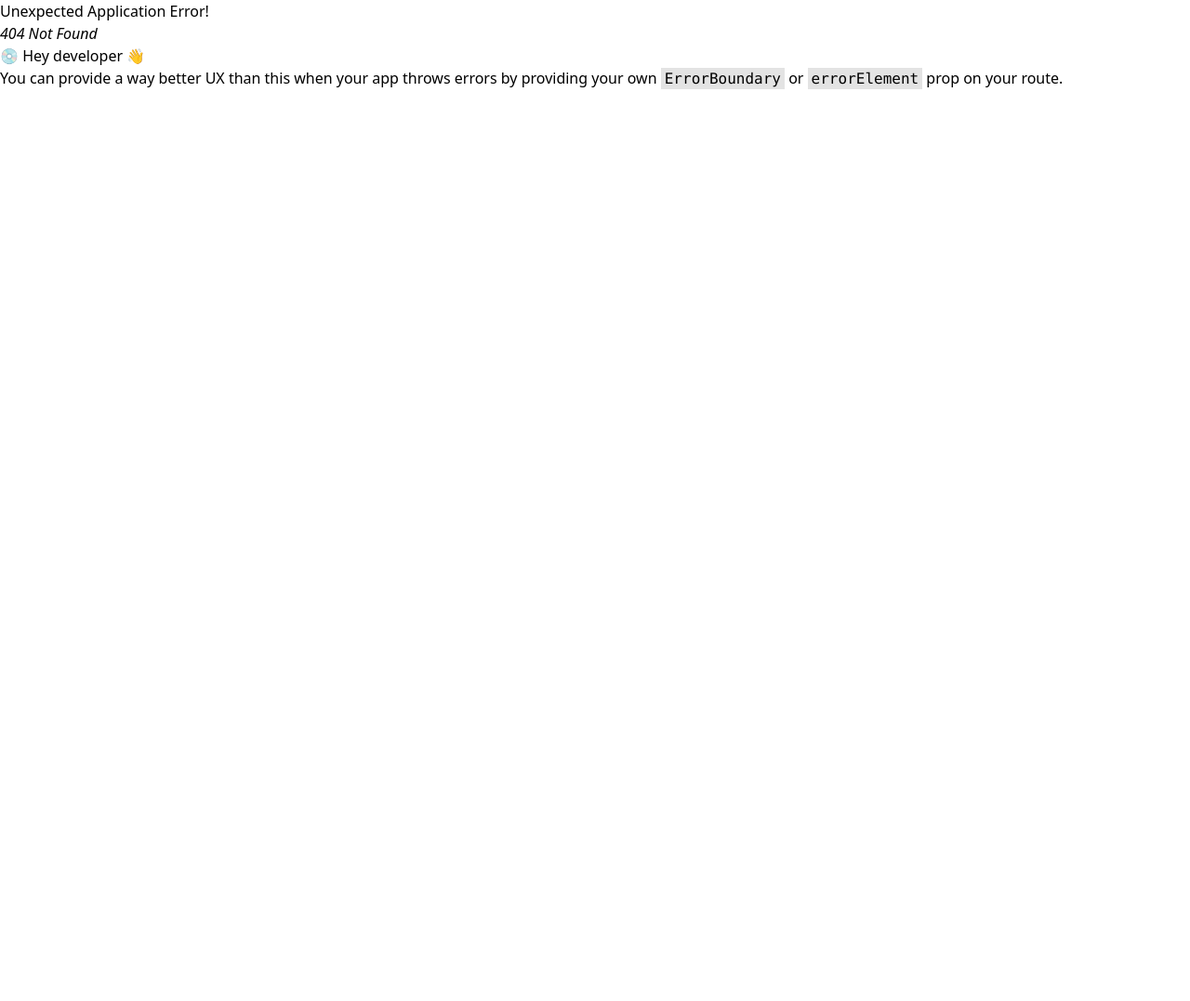
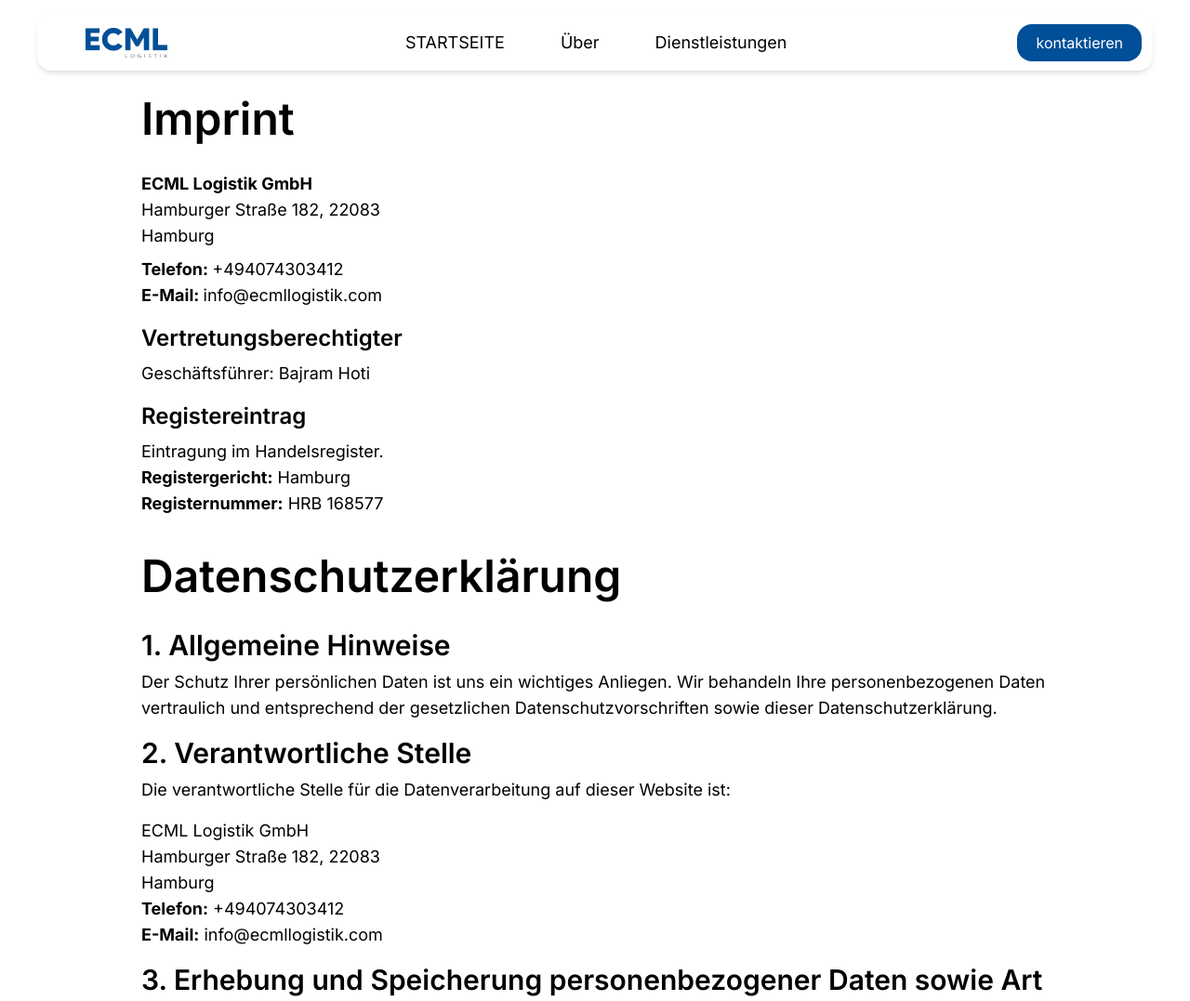
Before and after one commit to Mdsakib999/Trns-4-intern-practice, a React (Vite) app: page /ImpressumDatenschutz in a window 1280 px wide. Before the commit this address had no page. Shown: the top 1077 px of the page at 93% size. Before the commit the page ends 800 px from the top, so only its background shows below. Built offline with nearby package versions, Linux system fonts and the light colour scheme.

Commit message:
terms and condition added

```diff
--- a/src/components/shared/Footer.jsx
+++ b/src/components/shared/Footer.jsx
@@ -5,10 +5,10 @@
 
 export const Footer = () => {
 	const menuItems = [
-		{ name: "About", path: "/Über" },
-		{ name: "Contact", path: "/kontaktieren" },
-		{ name: "Logistics", path: "#" },
-		{ name: "Services", path: "/Dienstleistungen" },
+		{ name: "Über", path: "/Über" },
+		{ name: "kontaktieren", path: "/kontaktieren" },
+		{ name: "Impressum & Datenschutz", path: "ImpressumDatenschutz" },
+		{ name: "Dienstleistungen", path: "/Dienstleistungen" },
 	];
 
 	return (
@@ -30,7 +30,7 @@
 						<Link
 							key={item.name}
 							to={item.path}
-							className="hover:text-black transition-colors duration-200"
+							className="hover:text-blue-400 transition-colors duration-200"
 						>
 							{item.name}
 						</Link>
--- a/src/components/shared/Navbar.jsx
+++ b/src/components/shared/Navbar.jsx
@@ -59,7 +59,7 @@
 
 				{/* Mobile Menu Button */}
 				<button
-					className="md:hidden text-2xl"
+					className="md:hidden text-2xl cursor-pointer"
 					onClick={toggleMenu}
 					aria-label="Toggle menu"
 				>
@@ -69,7 +69,7 @@
 
 			{/* Mobile Menu */}
 			{isOpen && (
-				<div className="md:hidden py-4 flex flex-col space-y-4 animate-fadeIn">
+				<div className="md:hidden py-4 flex flex-col space-y-4">
 					{menuItems}
 					<Link to="/kontaktieren">
 						<button className="bg-[#004F98] text-white rounded-2xl px-5 py-2 hover:bg-[#003a70] transition-colors w-full">
--- /dev/null
+++ b/src/pages/Terms&condtion/Termscondtion.jsx
@@ -0,0 +1,202 @@
+import React, { useEffect } from "react";
+
+const Termscondtion = () => {
+	useEffect(() => {
+		window.scrollTo({ top: 0, behavior: "smooth" });
+	}, []);
+	return (
+		<div className="p-6 md:max-w-5xl mx-auto mt-20">
+			{/* Impressum Section */}
+			<section className="mb-10">
+				<h1 className="text-3xl sm:text-4xl md:text-5xl font-semibold mb-8">
+					Imprint
+				</h1>
+				<p className="mb-2 text-base sm:text-lg">
+					<strong>ECML Logistik GmbH</strong>
+					<br />
+					Hamburger Straße 182, 22083
+					<br />
+					Hamburg
+				</p>
+				<p className="mb-2 text-base sm:text-lg">
+					<strong>Telefon: </strong>{" "}
+					<a href="tel:+494074303412" className="">
+						+494074303412
+					</a>
+					<br />
+					<strong>E-Mail: </strong> info@ecmllogistik.com
+				</p>
+				<h2 className="text-lg sm:text-xl md:text-2xl font-semibold mt-4 mb-2">
+					Vertretungsberechtigter
+				</h2>
+				<p className="mb-2 text-base sm:text-lg">
+					Geschäftsführer: Bajram Hoti
+				</p>
+				<h2 className="text-lg sm:text-xl md:text-2xl font-semibold mt-4 mb-2">
+					Registereintrag
+				</h2>
+				<p className="mb-2 text-base sm:text-lg">
+					Eintragung im Handelsregister.
+					<br />
+					<strong>Registergericht:</strong> Hamburg
+					<br />
+					<strong>Registernummer:</strong> HRB 168577
+				</p>
+				{/* <h2 className="text-lg sm:text-xl md:text-2xl font-semibold mt-4 mb-2">
+          Umsatzsteuer-Identifikationsnummer
+        </h2>
+        <p className="mb-2 text-base sm:text-lg">
+          Gemäß § 27 a Umsatzsteuergesetz: DE247501028
+        </p> */}
+			</section>
+
+			{/* Datenschutzerklärung Section */}
+			<section>
+				<h1 className="text-3xl sm:text-4xl md:text-5xl font-semibold mb-8">
+					Datenschutzerklärung
+				</h1>
+				<h2 className="text-2xl sm:text-3xl md:text-3xl font-semibold mt-4 mb-2">
+					1. Allgemeine Hinweise
+				</h2>
+				<p className="mb-4 text-base sm:text-lg">
+					Der Schutz Ihrer persönlichen Daten ist uns ein wichtiges Anliegen.
+					Wir behandeln Ihre personenbezogenen Daten vertraulich und
+					entsprechend der gesetzlichen Datenschutzvorschriften sowie dieser
+					Datenschutzerklärung.
+				</p>
+				<h2 className="text-2xl sm:text-3xl md:text-3xl font-semibold mt-4 mb-2">
+					2. Verantwortliche Stelle
+				</h2>
+				<p className="mb-4 text-base sm:text-lg">
+					Die verantwortliche Stelle für die Datenverarbeitung auf dieser
+					Website ist:
+				</p>
+				<p className="mb-4 text-base  sm:text-lg">
+					ECML Logistik GmbH
+					<br />
+					Hamburger Straße 182, 22083
+					<br />
+					Hamburg
+					<br />
+					<strong>Telefon:</strong>{" "}
+					<a href="tel:+494074303412" className="">
+						+494074303412
+					</a>
+					<br />
+					<strong>E-Mail:</strong> info@ecmllogistik.com
+					<br />
+				</p>
+				<h2 className="text-2xl sm:text-3xl md:text-3xl font-semibold mt-4 mb-2">
+					3. Erhebung und Speicherung personenbezogener Daten sowie Art und
+					Zweck von deren Verwendung
+				</h2>
+				<p className="mb-4 text-base sm:text-lg">
+					Beim Besuch der Website: Beim Aufrufen unserer Website werden durch
+					den auf Ihrem Endgerät zum Einsatz kommenden Browser automatisch
+					Informationen an den Server unserer Website gesendet. Diese
+					Informationen werden temporär in einem sogenannten Logfile
+					gespeichert. Folgende Informationen werden dabei ohne Ihr Zutun
+					erfasst und bis zur automatisierten Löschung gespeichert:
+				</p>
+				<ul className="list-disc pl-6 mb-4 text-base sm:text-lg">
+					<li>IP-Adresse des anfragenden Rechners</li>
+					<li>Datum und Uhrzeit des Zugriffs</li>
+					<li>Name und URL der abgerufenen Datei</li>
+					<li>Website, von der aus der Zugriff erfolgt (Referrer-URL)</li>
+					<li>
+						Verwendeter Browser und ggf. das Betriebssystem Ihres Rechners sowie
+						der Name Ihres Access-Providers
+					</li>
+				</ul>
+				<p className="mb-4 text-base sm:text-lg">
+					Die genannten Daten werden durch uns zu folgenden Zwecken verarbeitet:
+				</p>
+				<ul className="list-disc pl-6 mb-4 text-base sm:text-lg">
+					<li>
+						Gewährleistung eines reibungslosen Verbindungsaufbaus der Website
+					</li>
+					<li>Gewährleistung einer komfortablen Nutzung unserer Website</li>
+					<li>Auswertung der Systemsicherheit und -stabilität</li>
+					<li>Weitere administrative Zwecke</li>
+				</ul>
+				<h2 className="text-2xl sm:text-3xl md:text-3xl font-semibold mt-4 mb-2">
+					4. Weitergabe von Daten
+				</h2>
+				<p className="mb-4 text-base sm:text-lg">
+					Eine Übermittlung Ihrer persönlichen Daten an Dritte findet nur statt,
+					wenn:
+				</p>
+				<ul className="list-disc pl-6 mb-4 text-base sm:text-lg">
+					<li>Sie Ihre ausdrückliche Einwilligung dazu erteilt haben</li>
+					<li>
+						die Verarbeitung zur Abwicklung eines Vertrags mit Ihnen
+						erforderlich ist
+					</li>
+					<li>eine rechtliche Verpflichtung zur Weitergabe besteht</li>
+					<li>
+						die Weitergabe zur Wahrung berechtigter Interessen erforderlich ist
+						und kein Grund zur Annahme besteht, dass Sie ein überwiegendes
+						schutzwürdiges Interesse an der Nichtweitergabe Ihrer Daten haben
+					</li>
+				</ul>
+				<h2 className="text-2xl sm:text-3xl md:text-3xl font-semibold mt-4 mb-2">
+					5. Ihre Rechte als Betroffener
+				</h2>
+				<p className="mb-4 text-base sm:text-lg">Sie haben das Recht:</p>
+				<ul className="list-disc pl-6 mb-4 text-base sm:text-lg">
+					<li>
+						gemäß Art. 15 DSGVO Auskunft über Ihre von uns verarbeiteten
+						personenbezogenen Daten zu verlangen
+					</li>
+					<li>
+						gemäß Art. 16 DSGVO unverzüglich die Berichtigung unrichtiger oder
+						Vervollständigung Ihrer bei uns gespeicherten personenbezogenen
+						Daten zu verlangen
+					</li>
+					<li>
+						gemäß Art. 17 DSGVO die Löschung Ihrer bei uns gespeicherten
+						personenbezogenen Daten zu verlangen
+					</li>
+					<li>
+						gemäß Art. 18 DSGVO die Einschränkung der Verarbeitung Ihrer
+						personenbezogenen Daten zu verlangen
+					</li>
+					<li>
+						gemäß Art. 20 DSGVO Ihre personenbezogenen Daten in einem
+						strukturierten, gängigen und maschinenlesbaren Format zu erhalten
+						oder die Übermittlung an einen anderen Verantwortlichen zu verlangen
+					</li>
+					<li>
+						gemäß Art. 7 Abs. 3 DSGVO Ihre einmal erteilte Einwilligung
+						jederzeit gegenüber uns zu widerrufen
+					</li>
+					<li>
+						gemäß Art. 77 DSGVO sich bei einer Aufsichtsbehörde zu beschweren
+					</li>
+				</ul>
+				<h2 className="text-2xl sm:text-3xl md:text-3xl font-semibold mt-4 mb-2">
+					6. Datensicherheit
+				</h2>
+				<p className="mb-4 text-base sm:text-lg">
+					Wir verwenden innerhalb des Website-Besuchs das verbreitete
+					SSL-Verfahren (Secure Socket Layer) in Verbindung mit der jeweils
+					höchsten Verschlüsselungsstufe, die von Ihrem Browser unterstützt
+					wird.
+				</p>
+				<h2 className="text-2xl sm:text-3xl md:text-3xl font-semibold mt-4 mb-2">
+					7. Aktualität und Änderung dieser Datenschutzerklärung
+				</h2>
+				<p className="mb-4 text-base sm:text-lg">
+					Diese Datenschutzerklärung ist aktuell gültig und hat den Stand [Datum
+					einfügen].
+					<br />
+					Durch die Weiterentwicklung unserer Website und Angebote oder aufgrund
+					geänderter gesetzlicher Vorgaben kann es notwendig werden, diese
+					Datenschutzerklärung zu ändern.
+				</p>
+			</section>
+		</div>
+	);
+};
+
+export default Termscondtion;
--- a/src/routs.jsx
+++ b/src/routs.jsx
@@ -4,6 +4,7 @@
 import Home from "./pages/Home/Home";
 import About from "./pages/About/About";
 import { Contact } from "./pages/ContactPage/Contact";
+import Termscondtion from "./pages/Terms&condtion/Termscondtion";
 
 const router = createBrowserRouter([
 	{
@@ -26,6 +27,10 @@
 				path: "/kontaktieren",
 				element: <Contact />,
 			},
+			{
+				path: "/ImpressumDatenschutz",
+				element: <Termscondtion />,
+			},
 		],
 	},
 ]);
```
Also changed, not shown: public/assets/1.jpg (added), public/assets/m.jpg (added).
